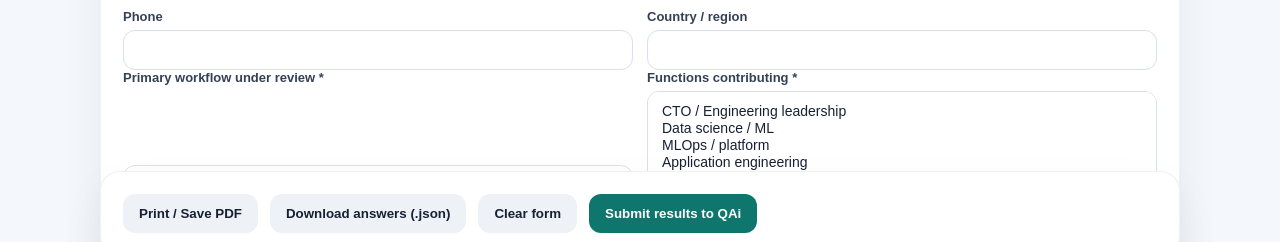
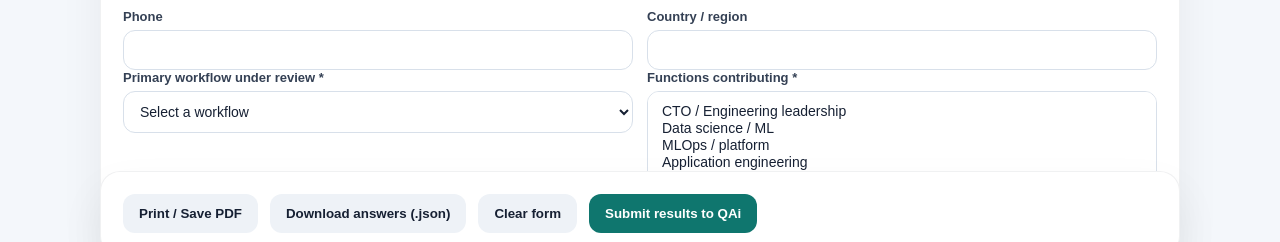
Before and after one commit to vladiqai/qai-risk-assessment, a Next.js app: page /assessment in a window 1280 px wide. Shown: the part 532-774 px from the top of the page. Built offline with nearby package versions, Linux system fonts and the light colour scheme.

Commit message:
Update globals.css

```diff
--- a/app/globals.css
+++ b/app/globals.css
@@ -162,6 +162,7 @@ a { color: inherit; text-decoration: none; }
 
 .grid.two-up {
   grid-template-columns: repeat(2, minmax(0, 1fr));
+  align-items: start;
 }
 
 .field {
@@ -194,7 +195,7 @@ textarea {
 }
 
 select[multiple].multi-select {
-  min-height: 170px;
+  min-height: 120px;
 }
 
 small {
```
